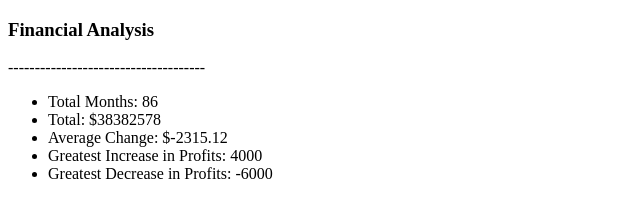
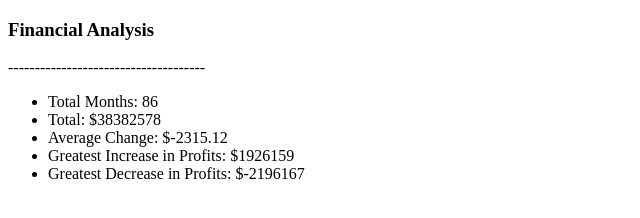
Before and after one commit to Ugopreneur/Console-Finances, a plain HTML site: page index.html in a window 1280 px wide. Shown: the full height of the page, 0-640 px from the left. Drawn offline with Linux system fonts and the light colour scheme.

Commit message:
wrote code in analysis.js to log my highest and lowest change values to console and display in browser too

```diff
--- a/analysis.js
+++ b/analysis.js
@@ -72,12 +72,9 @@ function getMinOfArray(ArrayToCheck) {
   }
 
 // printing the highest and lowest changes to the console and to browser
-const testArray = [67, 54, -21, 4000, -6000, 1, 0]
-console.log(getMaxOfArray(testArray))
-console.log(getMinOfArray(testArray))
 
-console.log("Greatest Increase in Profits:" + getMaxOfArray(testArray));
-document.getElementById("greatest_increase_value").innerHTML = getMaxOfArray(testArray);
+console.log("Greatest Increase in Profits: $" + getMaxOfArray(monthToMonthChanges));
+document.getElementById("greatest_increase_value").innerHTML = getMaxOfArray(monthToMonthChanges);
 
-console.log("Greatest Decrease in Profits:" + getMinOfArray(testArray));
-document.getElementById("greatest_decrease_value").innerHTML = getMinOfArray(testArray);
+console.log("Greatest Decrease in Profits: $" + getMinOfArray(monthToMonthChanges));
+document.getElementById("greatest_decrease_value").innerHTML = getMinOfArray(monthToMonthChanges);
--- a/index.html
+++ b/index.html
@@ -15,8 +15,8 @@
     <li>Total Months: <span id="total_months_value"></span></li>
     <li>Total: $<span id="total_profit_loss_value"></span></li>
     <li>Average Change: $<span id="average_change_value"></span></li>
-    <li>Greatest Increase in Profits: <span id="greatest_increase_value"></span></li>
-    <li>Greatest Decrease in Profits: <span id="greatest_decrease_value"></span></li>
+    <li>Greatest Increase in Profits: $<span id="greatest_increase_value"></span></li>
+    <li>Greatest Decrease in Profits: $<span id="greatest_decrease_value"></span></li>
   </ul>
   <script src="index.js"></script>
   <script src="analysis.js"></script>
```
